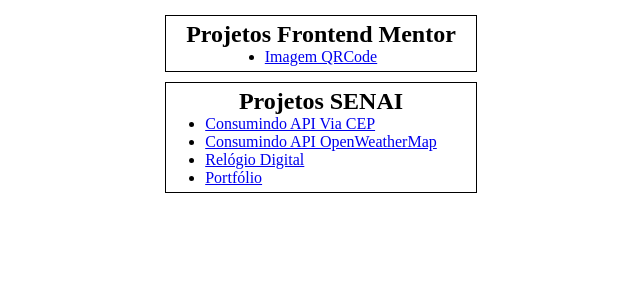
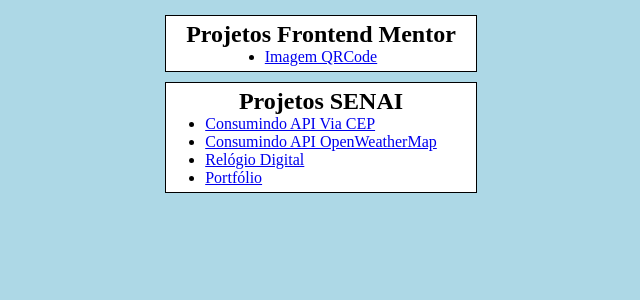
Before and after one commit to DanielJairton/DanielJairton.github.io, a PHP site: page / in a window 1280 px wide. Shown: the top 300 px of the page, without its empty margins (319-959 px from the left). Run offline with PHP 8.4, Linux system fonts and the light colour scheme.

Commit message:
Update style.css

```diff
--- a/style.css
+++ b/style.css
@@ -1,6 +1,10 @@
 *{
     margin: 0;
     padding: 0;
+}
+
+body{
+    background-color: lightblue;
 }
 
 #box-maior{
@@ -18,6 +22,7 @@
     flex-direction: column;
     align-items: center;
     border: 1px solid black;
+    background-color: white;
     height: fit-content;
     width: 300px;
     padding: 5px;
```
